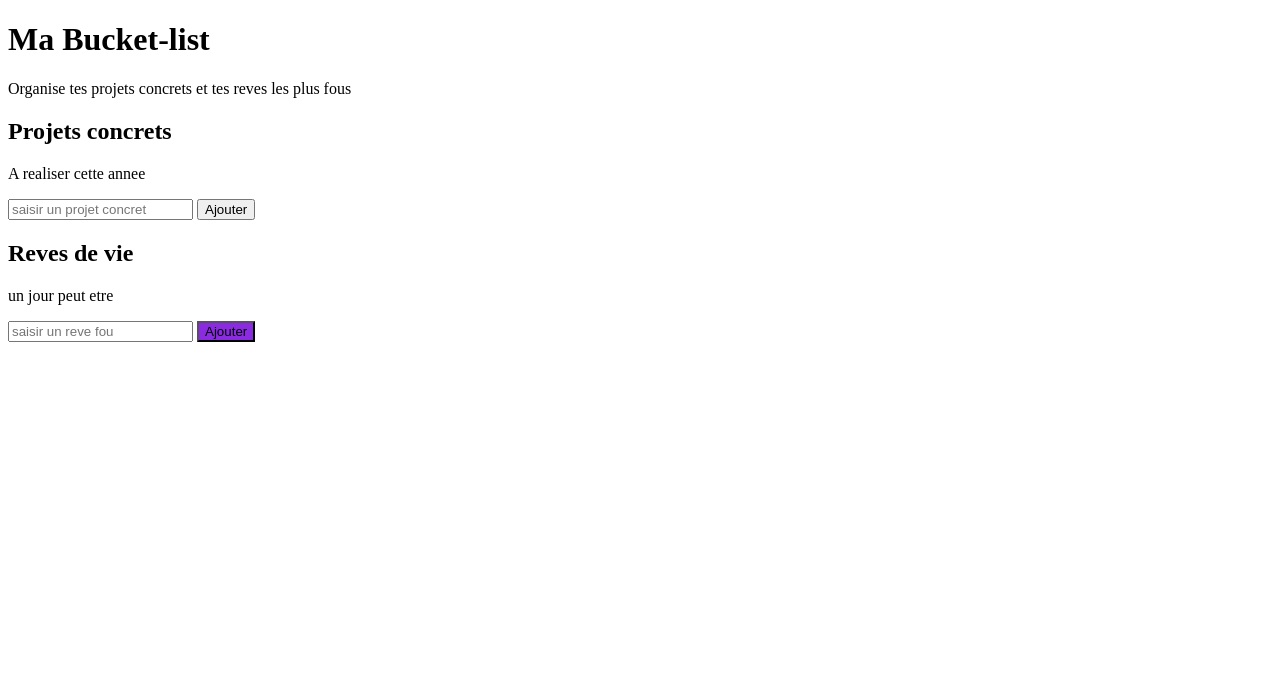
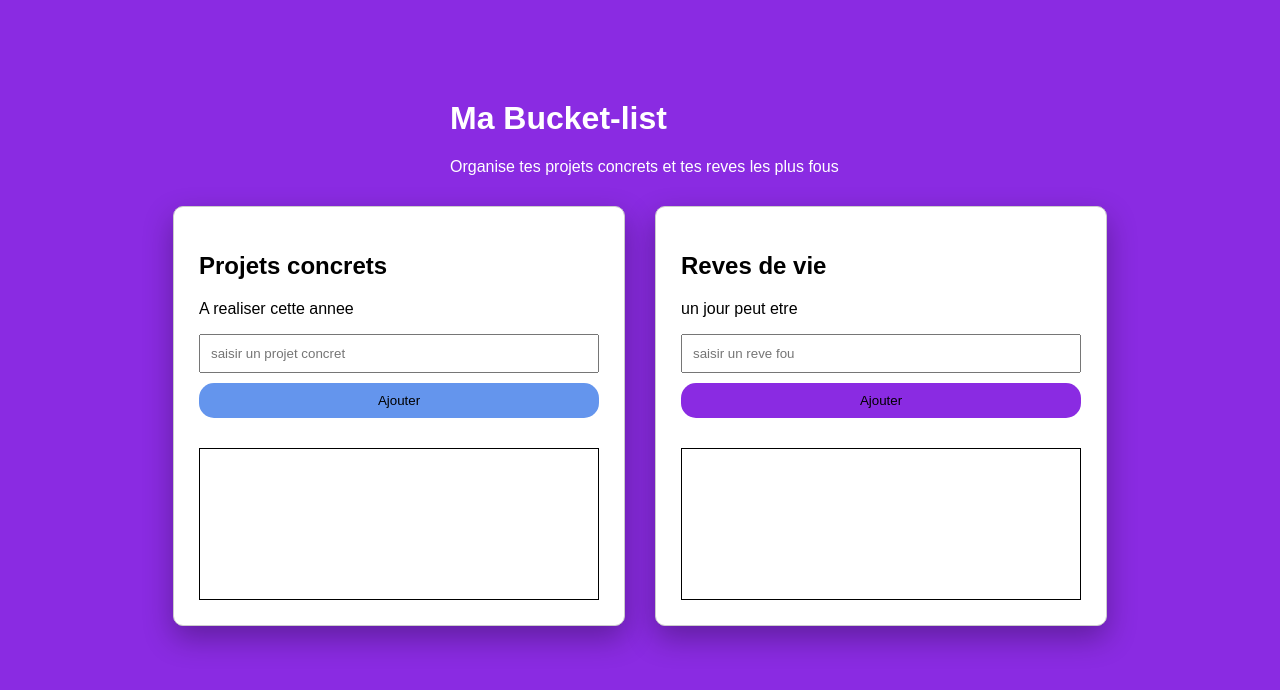
Before and after one commit to pah833/bucket-liste, a plain HTML site: page index.html in a window 1280 px wide. Drawn offline with Linux system fonts and the light colour scheme; a script that the page names is missing.

Commit message:
bucket-liste

```diff
--- a/index.html
+++ b/index.html
@@ -4,7 +4,7 @@
     <meta charset="UTF-8">
     <meta name="viewport" content="width=device-width, initial-scale=1.0">
     <title>Liste Realiser</title>
-    <link rel="stylesheet" href="Bucket-list.css">
+    <link rel="stylesheet" href="style.css">
 </head>
 <body>
 
```
